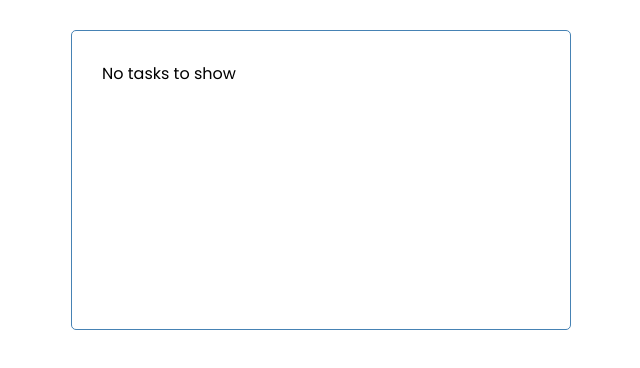
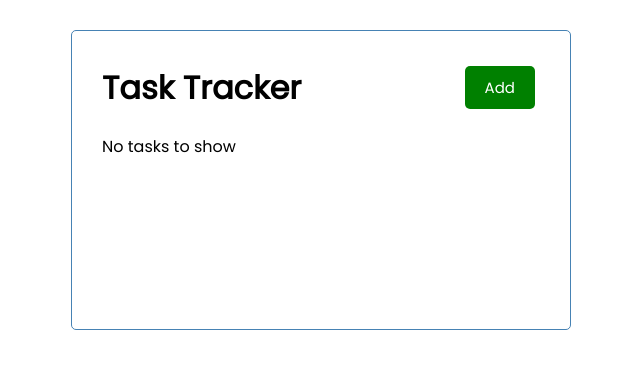
Before and after one commit to rafikbdev/task-tracker, a React (Create React App) app in the folder client/: page / in a window 1280 px wide. Shown: the top 368 px of the page, without its empty margins (319-959 px from the left). Built offline with nearby package versions, Linux system fonts and the light colour scheme; no server answers.

Commit message:
Add task client side

```diff
--- a/client/src/App.js
+++ b/client/src/App.js
@@ -1,8 +1,12 @@
 import React, { useState, useEffect } from 'react'
+import Header from './components/Header'
+import AddTask from './components/AddTask'
 import Tasks from './components/Tasks'
+
 
 function App() {
 	const [tasks, setTasks] = useState([]);
+	const [showAddTask, setShowAddTask] = useState(false);
 
 	useEffect(() => {
 		const getTasks = async () => {
@@ -26,6 +30,22 @@ function App() {
 		const data = await res.json();
 		return data
 	};
+
+	const addTask = async (task) => {
+		const res = await fetch('http://localhost:5000/api/v1/tasks', {
+			method: 'POST',
+			headers: {
+				'Content-type': 'application/json'
+			},
+			body: JSON.stringify(task)
+		})
+
+		const data = await res.json();
+		console.log(data)
+		const newTask = { ...data };
+		const newTasks = [...tasks, newTask];
+		setTasks(newTasks)
+	}
 
 	const deleteTask = async (id) => {
 		const res = await fetch(`http://localhost:5000/api/v1/tasks/${id}`, {
@@ -88,6 +108,11 @@ function App() {
 
 	return (
 		<div className="container">
+			<Header
+				onAdd={() => setShowAddTask(!showAddTask)}
+				showAdd={showAddTask}
+			/>
+			{ showAddTask ? <AddTask onAdd={addTask} /> : ''}
 			{ tasks.length > 0 ? (
 				<Tasks
 					tasks={tasks}
--- /dev/null
+++ b/client/src/components/AddTask.js
@@ -0,0 +1,44 @@
+import React, { useState }from 'react'
+
+const AddTask = ({ onAdd }) => {
+    const [task, setText] = useState('');
+    const [reminder, setReminder] = useState(false);
+
+    const onSubmit = (e) => {
+        e.preventDefault()
+
+        if(!task) {
+            alert('Please provide a task')
+            return
+        }
+        onAdd({task, reminder})
+        setText('')
+        setReminder(false)
+
+    }
+
+    return (
+        <form className='add-form' onSubmit={onSubmit}>
+            <div className='form-controller'>
+                <input
+                    type='text'
+                    placeholder='Add Task'
+                    value={task}
+                    onChange={(e) => setText(e.target.value)}
+                />
+            </div>
+            <div className='form-control form-control-check'>
+                <label>Set Reminder</label>
+                <input
+                    type='checkbox'
+                    checked={reminder}
+                    value={reminder}
+                    onChange={(e) => setReminder(e.currentTarget.checked)}
+                />
+            </div>
+            <input type='submit' value='Add Task' className='btn btn-block'/>
+        </form>
+    )
+}
+
+export default AddTask
--- /dev/null
+++ b/client/src/components/Button.js
@@ -0,0 +1,15 @@
+import React from 'react';
+
+const Button = ({ color, text, onClick }) => {
+    return (
+        <button
+            onClick={onClick}
+            className='btn'
+            style={{ backgroundColor: `${color}`}}
+        >
+            { text }
+        </button>
+    )
+}
+
+export default Button
--- /dev/null
+++ b/client/src/components/Header.js
@@ -0,0 +1,17 @@
+import React from 'react'
+import Button from './Button'
+
+const Header = ({ onAdd, showAdd }) => {
+    return (
+        <header className="header">
+            <h1>Task Tracker</h1>
+            <Button
+                color={showAdd ? 'red' : 'green'}
+                text={showAdd ? 'Close' : 'Add'}
+                onClick={onAdd}
+            />
+        </header>
+    )
+}
+
+export default Header
```
